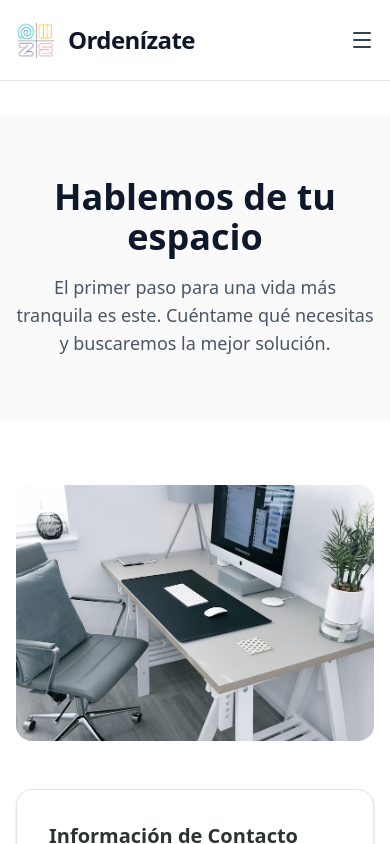
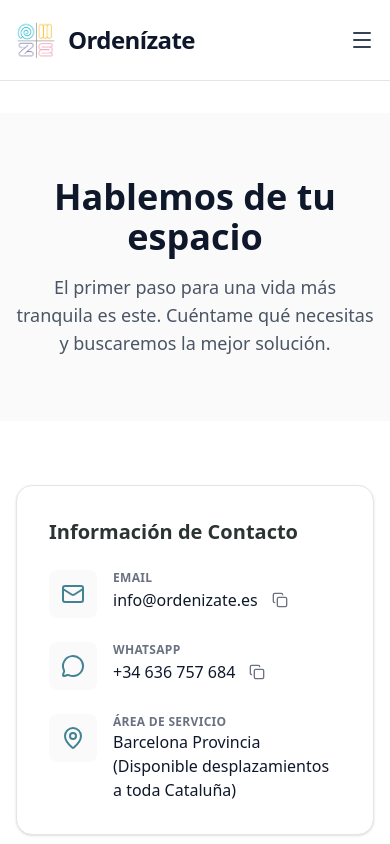
Before and after one commit to cruizbqa/ordenizate-bcn-web, a Next.js app: page /ordenizate-bcn-web/contacto in a window 390 px wide. Shown: the top 844 px of the page. Built offline with nearby package versions, Linux system fonts and the light colour scheme.

Commit message:
fix/ orden en contact page y color turquesa

```diff
--- a/app/contacto/page.tsx
+++ b/app/contacto/page.tsx
@@ -27,7 +27,7 @@ export default function ContactPage() {
                 <Container>
                     <div className="grid grid-cols-1 lg:grid-cols-2 gap-12 lg:gap-24 items-stretch">
                         {/* Contact Info (Left) */}
-                        <div className="order-2 lg:order-1">
+                        <div className="order-1">
                             <div className="bg-white rounded-2xl p-8 border border-sand-200 shadow-sm h-full">
                                 <h3 className="font-serif text-xl font-bold mb-6">Información de Contacto</h3>
                                 <div className="space-y-6">
@@ -53,7 +53,7 @@ export default function ContactPage() {
                         </div>
 
                         {/* Image (Right on desktop) */}
-                        <div className="order-1 lg:order-2">
+                        <div className="order-2">
                             <div className="relative w-full h-64 md:h-80 lg:h-full rounded-2xl overflow-hidden bg-sand-200">
                                 <NextImage
                                     src={`${SITE_CONFIG.basePath}/images/contact-office.jpg`}
--- a/app/globals.css
+++ b/app/globals.css
@@ -7,19 +7,19 @@
   --color-background: var(--background);
   --color-foreground: var(--foreground);
 
-  /* Replaced Sage with Custom Turquoise #68DCEE */
+  /* Replaced Sage with Custom Turquoise ##61ADC4 */
   --color-sage-50: #f0fdfa;
   --color-sage-100: #e0f7fa;
   --color-sage-200: #b2ebf2;
   --color-sage-300: #80deea;
-  --color-sage-400: #68dcee;
+  --color-sage-400: ##61ADC4;
   /* The specific hex */
   --color-sage-500: #5aa1b5;
   /* Slightly darker for better text readability */
   --color-sage-600: #428294;
   /* Even darker for strong contrast */
 
-  --color-sage-soft: #68dcee;
+  --color-sage-soft: ##61ADC4;
   /* The user's specific turquoise */
   /* Teal cyan */
 
```
